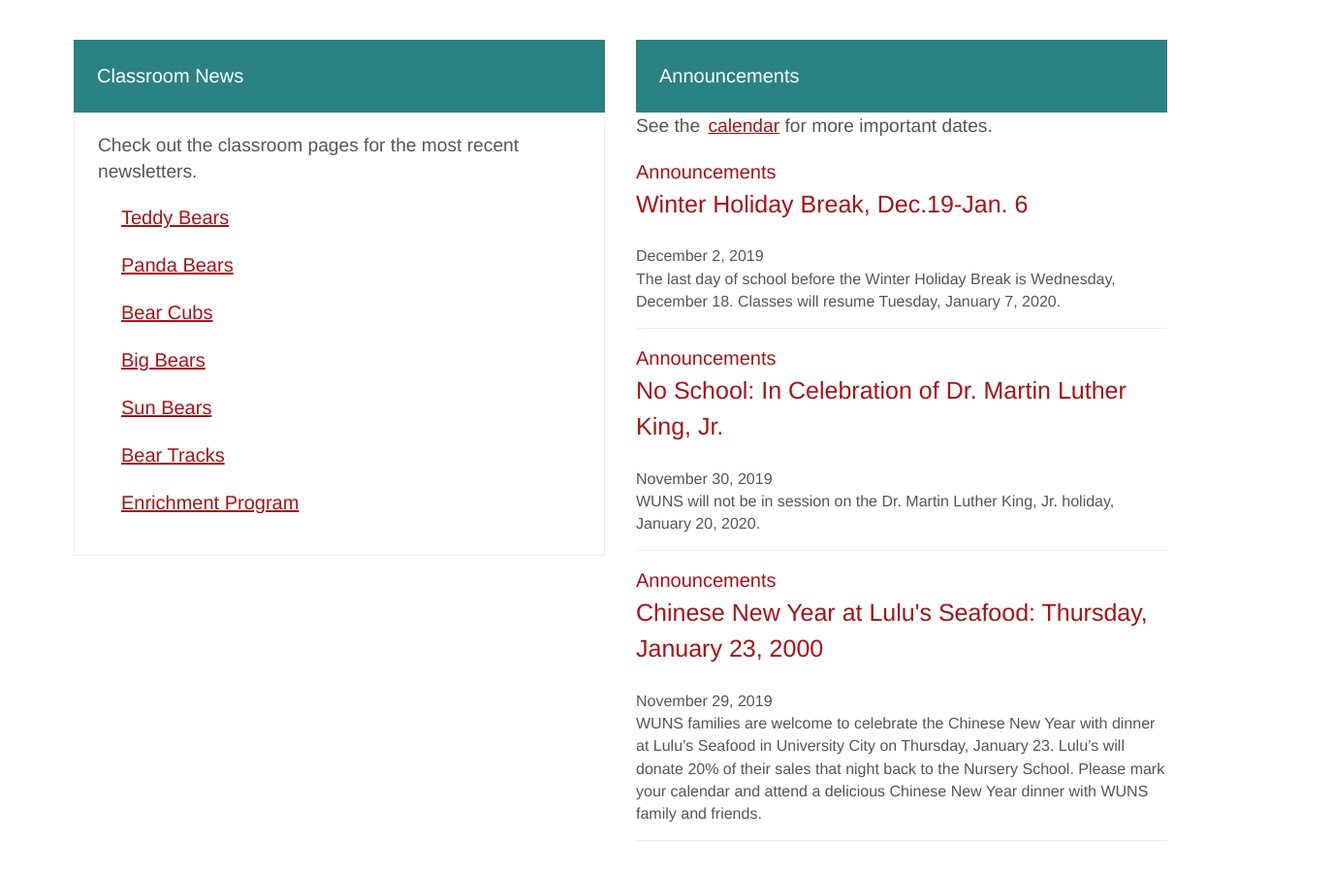
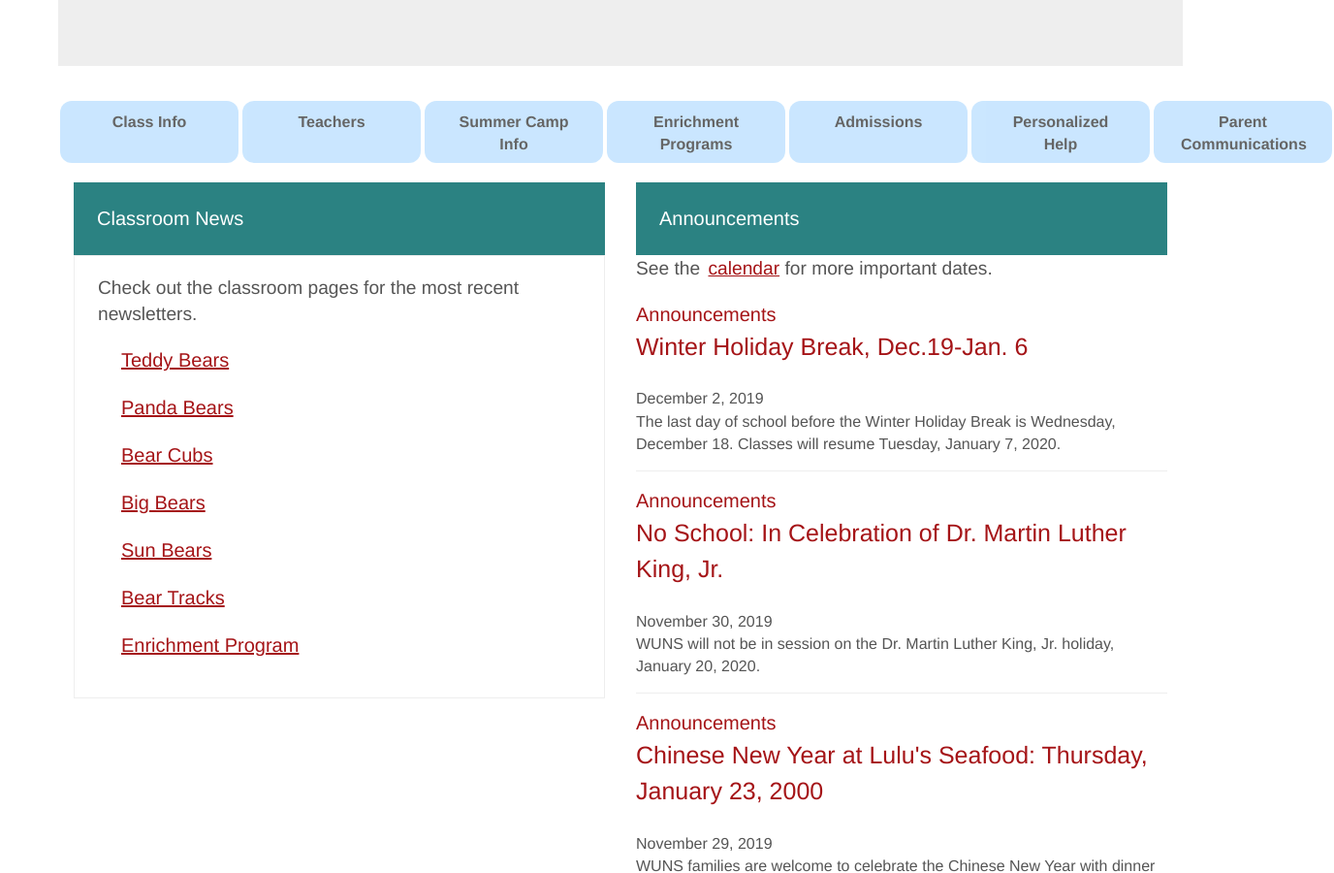
Before and after one commit to cse-256-f22/information-foraging-project-sydney-arielle-nisha, a website: page files/index.html in a window 1280 px wide. Shown: the part 947-1847 px from the top of the page at 97% size, 1376 px wide, since content can reach past the window. Drawn offline with nearby package versions, Linux system fonts and the light colour scheme; files that its build step writes are made by us from their sources; files whose address does not match are found by name.

Commit message:
check buttons

```diff
--- a/files/css/index.css
+++ b/files/css/index.css
@@ -109,3 +109,24 @@ main hr {
     background-color: #eee;
     height: 1px;
 }
+
+#button {
+    background-color: #a8d7ff;
+    color: black;
+    padding: 10px 28px;
+    text-align: center;
+    font-size: 16px;
+    margin: 4px 2px;
+    opacity: 0.6;
+    transition: 0.3s;
+    display: inline-block;
+    text-decoration: none;
+    cursor: pointer;
+    border-radius: 12px;
+    /* display:fixed; */
+    width: 11.5rem;
+    height: 4rem;
+    border: black 3px;
+  }
+
+  #button:hover {opacity: 1}
--- a/files/index.html
+++ b/files/index.html
@@ -12,7 +12,7 @@
 <body>
   <ts-load data-name="header"></ts-load>
   <br>
-<img src="https://nurseryschool.wustl.edu/files/2018/04/DSC05906-1-1440x550.jpg" alt="" height="300px" class="center"/>
+<img src="https://nurseryschool.wustl.edu/files/2018/04/DSC05906-1-1440x550.jpg" alt="" height="375px" class="center"/>
 <style>
   .center {
   display: block;
@@ -46,6 +46,21 @@
         </p>
         <a>Contact Us</a>
       </div>
+    </div>
+    <div id="column-view">
+     <!-- classes, teachers, summer camp info, enrichment program, admission info, personalized help, parent communication -->
+    <b><a class="inline" id="button" href="files/development.html">Class Info</a></b>
+    <b><a class="inline" id="button" href="files/classrooms.html">Teachers</a></b>
+    <b><a class="inline" id="button" href="files/summer_camp.html">Summer Camp Info</a></b>
+    <b><a class="inline" id="button" href="files/enrichment_programs.html">Enrichment Programs</a></b>
+    <b><a class="inline" id="button" href="files/admissions.html">Admissions</a></b>
+    <b><a class="inline" id="button" href="files/extra_help.html">Personalized Help</a></b>
+    <b><a class="inline" id="button" href="files/parent_resources.html">Parent Communications</a></b>
+
+
+
+
+
     </div>
     <div id="column-view">
       <div class="column" id="left-column">
```
